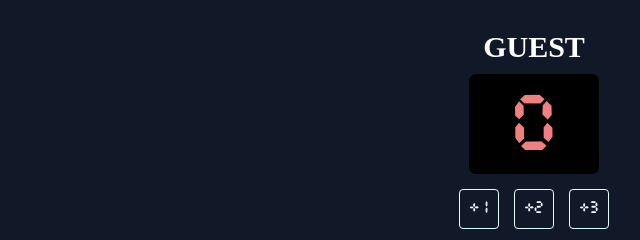
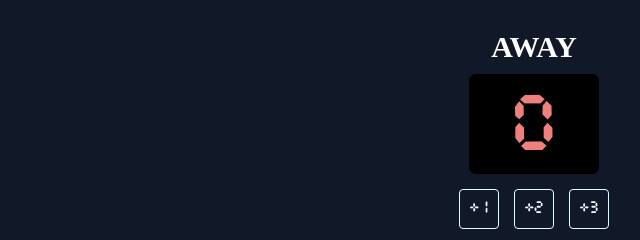
Before and after one commit to JuanBatula/Scoreboard, a website built with Vite: page index.html in a window 1280 px wide. Shown: the top 240 px of the page, 426-1066 px from the left. Built offline with nearby package versions, Linux system fonts and the light colour scheme.

Commit message:
updated score header

```diff
--- a/index.html
+++ b/index.html
@@ -14,7 +14,7 @@
                 </div>
             </div>
             <div class="guest-container">
-                <h3 class="guest-text">GUEST</h3>
+                <h3 class="guest-text">AWAY</h3>
                 <button class="guest-score" id="guest-score-btn">0</button>
                 <div class="guest-buttons">
                     <button onclick="guestPlusOne()">+1</button>
```
